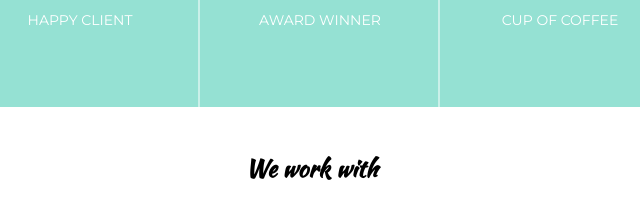
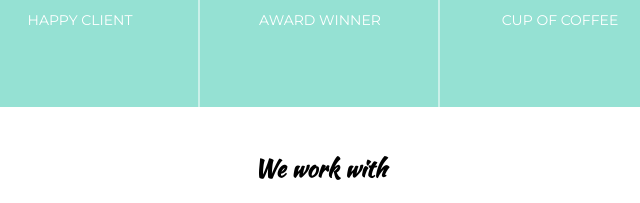
Before and after one commit to MLGMTG/mlgmtg.github.io, a plain HTML site: page projects/mogo/mogo.html in a window 1280 px wide. Shown: the part 1790-1993 px from the top of the page, 320-960 px from the left. Drawn offline with nearby package versions, Linux system fonts and the light colour scheme.

Commit message:
ok
Изменена длина н3

```diff
--- a/projects/mogo/style/style.less
+++ b/projects/mogo/style/style.less
@@ -205,7 +205,9 @@ h3 {
 	font-family: 'Kaushan Script', cursive;
 	font-size: 24px;
 	line-height: 24px;
-	width: 120px;
+	width: 100%;
+	text-align: center;
+	//width: 120px;
 	margin: 0 auto;
 	padding-top: 50px;
 }
@@ -354,9 +356,9 @@ h2 {
 .services {
 	width: 100%;
 
-	h3 {
-		width: 150px;
-	}
+	// h3 {
+	// 	width: 150px;
+	// }
 
 	h2 {
 		width: 320px;
@@ -449,7 +451,7 @@ h2 {
 	position: relative;
 
 	h3 {
-		width: 145px;
+		//width: 145px;
 		margin-top: 0;
 		padding-top: 100px;
 	}
@@ -494,7 +496,7 @@ h2 {
 
 .service {
 	h3 {
-		width: 80px;
+		//width: 80px;
 	}
 
 	h2 {
@@ -1016,7 +1018,7 @@ h2 {
 	//height: 830px;
 
 	h3 {
-		width: 140px;
+		//width: 140px;
 		margin-top: 0;
 		padding-top: 50px;
 	}
@@ -1554,6 +1556,9 @@ footer {
 	.slider_wrapper {
 	display: none;
 	}
+	.services {
+		border-bottom: 1px solid #999;
+	}
 
 	 .clients {
   	animation-name: none;
@@ -1662,6 +1667,7 @@ footer {
 }
 
 @media (max-width:700px) {
+
  .header_wrapper {
  	padding-top: 0;
  }
```
Also changed, not shown: projects/mogo/style/style.css.
